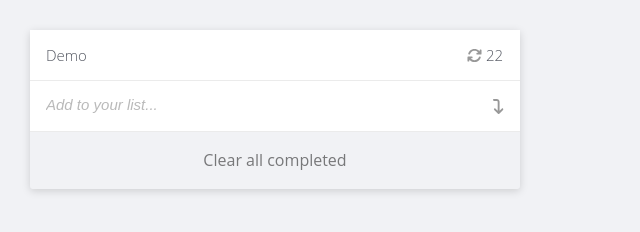
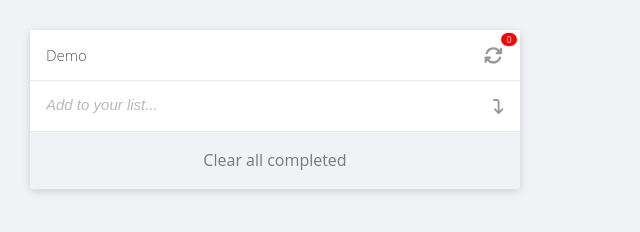
Before and after one commit to lmunozm1702/to-do-list, a website built with webpack: page dist/index.html in a window 1280 px wide. Shown: the full height of the page, 0-640 px from the left. Built offline with nearby package versions, Linux system fonts and the light colour scheme.

Commit message:
update again
The deploy into Github pages don't shows the las css, I re-buils all again. (dist folder)

```diff
--- a/dist/index.html
+++ b/dist/index.html
@@ -12,8 +12,8 @@
     <li id="list-title">
       <div id="list-title-left"></div>
       <div id="list-title-right">
-        <i class="fa-solid fa-arrows-rotate grey-icon"></i>
-        <span class="w3-badge w3-tiny w3-red">22</span>
+        <i class="fa-solid fa-arrows-rotate fa-lg grey-icon"></i>
+        <span id="red-badge" class="badge2"></span>
       </div>
     </li>
     <li id="list-input">
```
Also changed, not shown: 1 other file.
